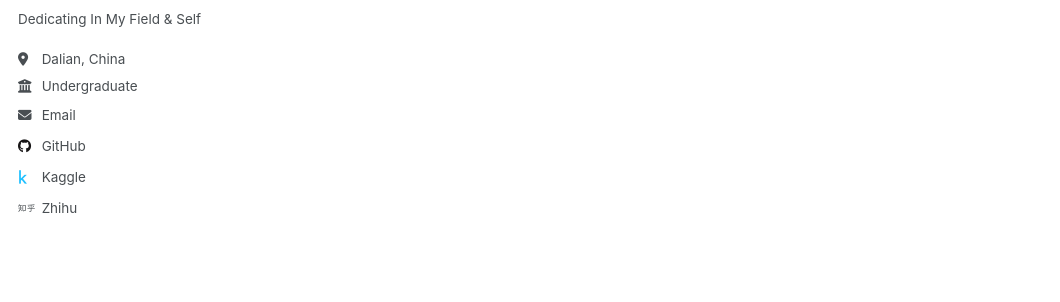
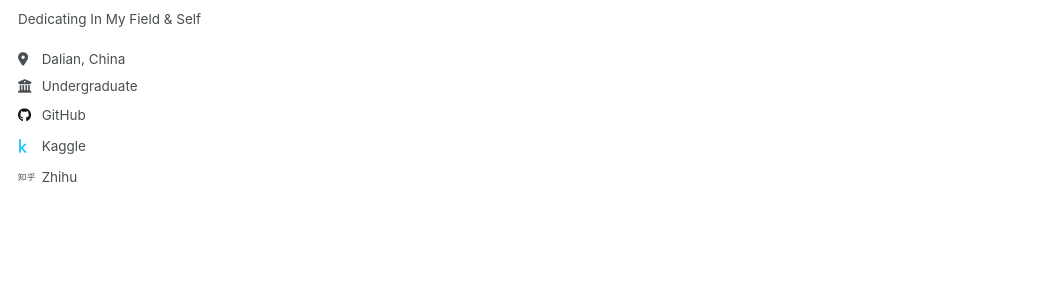
Before and after one commit to Sylvestervan/sylvestervan.github.io, a Jekyll site: the page built from _pages/about.md, in a window 1280 px wide. Shown: the part 307-609 px from the top of the page, without its empty margins (0-1060 px from the left). Built offline with Jekyll 4.4.1, drawn with Linux system fonts in a browser that asks for light colours.

Commit message:
fix or add

```diff
--- a/_config.yml
+++ b/_config.yml
@@ -29,7 +29,7 @@ author:
   location         : "Dalian, China"
   employer         : "Undergraduate"
   uri              : # URL
-  email            : "naringinstudio@outlook.com"
+  naringinstudio@outlook.com            : "naringinstudio@outlook.com"
 
   # Academic websites
   arxiv            : # URL - Update with the correct link to your profile
```
